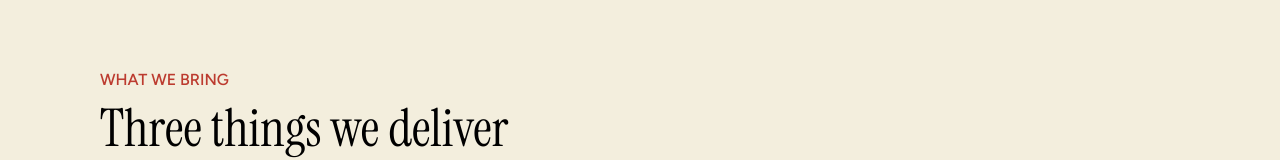
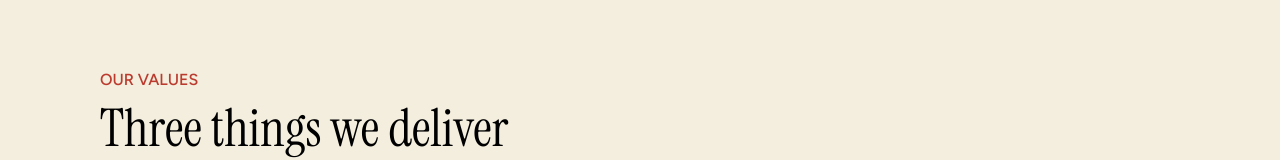
Before and after one commit to ariashi15/csa-website, a React (Vite) app: page /about in a window 1280 px wide. Shown: the part 510-670 px from the top of the page. Built offline with nearby package versions, Linux system fonts and the light colour scheme.

Commit message:
change subhead

```diff
--- a/src/pages/About.jsx
+++ b/src/pages/About.jsx
@@ -37,7 +37,7 @@ function About() {
       <section className="about-features">
         <SectionHeader
           title="Three things we deliver"
-          subtitle="What we bring"
+          subtitle="Our Values"
         />
         <div className="about-features__images-container">
           <AboutFeatureCard label="Community" />
```
